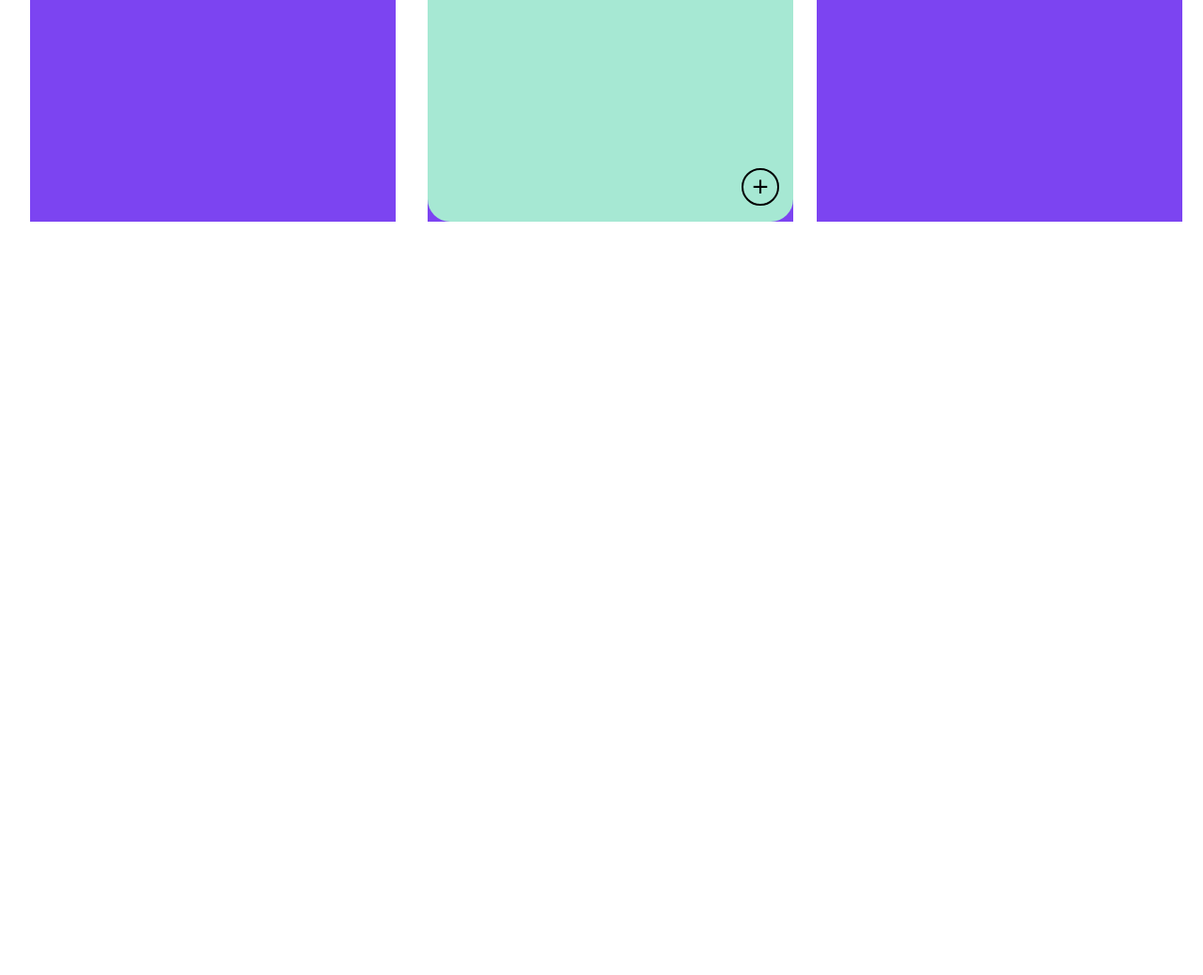
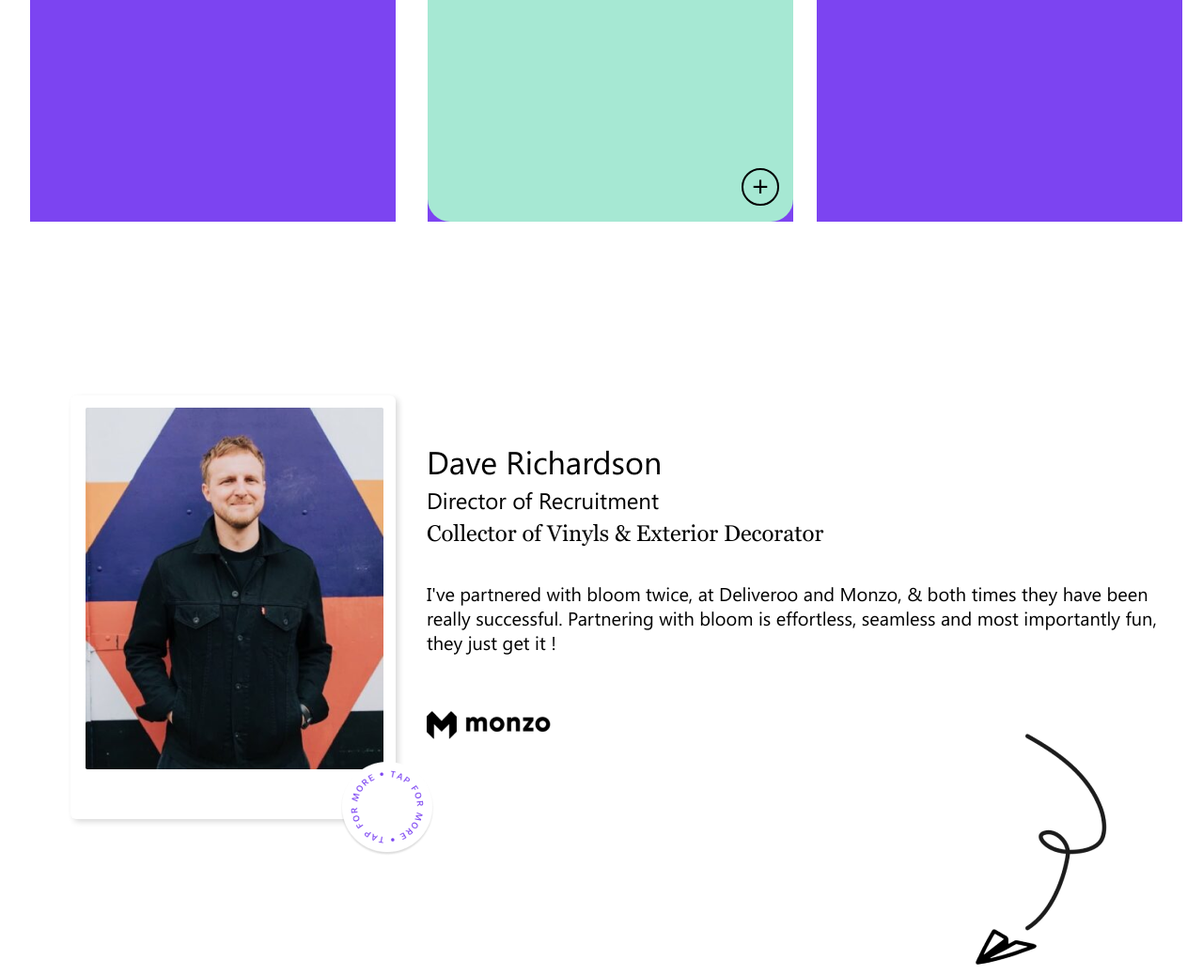
Before and after one commit to MirovaViktoria/maket-Bloom, a website: page index.html in a window 1280 px wide. Shown: the part 3485-4523 px from the top of the page at 94% size. Before the commit the page ends 3721 px from the top, so only its background shows below. Drawn offline with Linux system fonts and the light colour scheme; files whose address does not match are found by name.

Commit message:
add block dave richardson

```diff
--- a/index.html
+++ b/index.html
@@ -184,6 +184,47 @@
                 </div>
             </div>
         </div>
+        <div class="dave-richardson">
+            <div class="dave-richardson__information">
+                <img
+                    class="dave-richardson__logo"
+                    src="./img/tape_more.png"
+                    alt=""
+                />
+                <div class="dave-richardson__photo">
+                    <img
+                        class="dave-richardson__image"
+                        src="./img/dave.png"
+                        alt=""
+                    />
+                </div>
+                <div class="dave-richardson__text">
+                    <h1 class="dave-richardson__title">Dave Richardson</h1>
+                    <p class="dave-richardson__position">
+                        Director of Recruitment
+                    </p>
+                    <p class="dave-richardson__hobby">
+                        Collector of Vinyls & Exterior Decorator
+                    </p>
+                    <p class="dave-richardson__paragraph">
+                        I've partnered with bloom twice, at Deliveroo and Monzo,
+                        & both times they have been really successful.
+                        Partnering with bloom is effortless, seamless and most
+                        importantly fun, they just get it !
+                    </p>
+                    <img
+                        class="dave-richardson__company"
+                        src="./img/monzo2.png"
+                        alt=""
+                    />
+                </div>
+                <img
+                    class="dave-richardson__airplane"
+                    src="./img/airplane.png"
+                    alt=""
+                />
+            </div>
+        </div>
         <!-- <script type="text/javascript" src="js/script.js"></script> -->
     </body>
 </html>
--- /dev/null
+++ b/scss/dave__richardson.scss
@@ -0,0 +1,101 @@
+.dave-richardson {
+    &__information {
+        display: flex;
+    }
+    &__photo {
+        display: flex;
+        width: 346px;
+        height: 451px;
+        margin-left: 75px;
+        margin-top: 185px;
+        background: #ffffff;
+        box-shadow: 3px 3px 5.88px rgba(0, 0, 0, 0.15);
+        border-radius: 6px;
+    }
+
+    &__image {
+        width: 317px;
+        height: 385px;
+        margin: 0;
+        padding-left: 16px;
+        padding-top: 13px;
+        border-radius: 2px;
+    }
+
+    &__logo {
+        width: 100px;
+        height: 100px;
+        position: absolute;
+        margin-left: 362px;
+        margin-top: 575px;
+        border-radius: 0px;
+    }
+
+    &__text {
+        margin: 0;
+        padding-left: 33px;
+    }
+
+    &__title {
+        margin: 0;
+        padding-top: 233px;
+        width: 281px;
+        height: 45px;
+        font-family: 'Segoe UI';
+        font-style: normal;
+        font-weight: 400;
+        font-size: 34px;
+        line-height: 44px;
+        color: #000000;
+    }
+
+    &__position {
+        margin: 0;
+        width: 281px;
+        height: 36px;
+        font-family: 'Segoe UI';
+        font-style: normal;
+        font-weight: 400;
+        font-size: 24px;
+        line-height: 36px;
+        color: #000000;
+    }
+
+    &__hobby {
+        margin: 0;
+        width: 453px;
+        height: 36px;
+        font-family: 'Georgia';
+        font-style: normal;
+        font-weight: 400;
+        font-size: 24px;
+        line-height: 36px;
+        color: #000000;
+    }
+
+    &__paragraph {
+        margin: 0;
+        width: 794px;
+        padding-top: 33px;
+        font-family: 'Segoe UI';
+        font-style: normal;
+        font-weight: 400;
+        font-size: 20px;
+        line-height: 26px;
+        color: #000000;
+    }
+
+    &__company {
+        margin: 0;
+        width: 149px;
+        height: 84px;
+        padding-top: 33px;
+        border-radius: 0px;
+    }
+
+    &__airplane {
+        position: absolute;
+        margin-top: 544px;
+        margin-left: 1038px;
+    }
+}
--- a/scss/style.scss
+++ b/scss/style.scss
@@ -15,3 +15,4 @@ body {
 @import url(vp_product.css);
 @import url(animation_for_files.css);
 @import url(method_items.css);
+@import url(dave__richardson.css);
```
Also changed, not shown: css/dave__richardson.css (added), css/style.css, img/airplane.png (added), img/dave.png (added), img/monzo2.png (added), img/tape_more.png (added), 2 other files.
